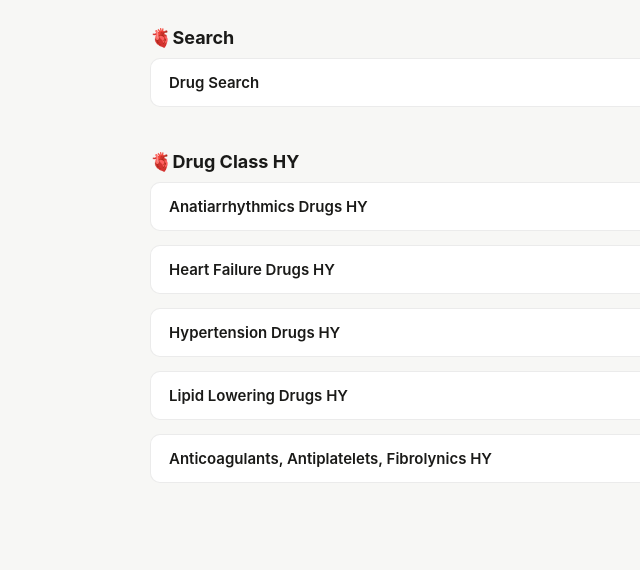
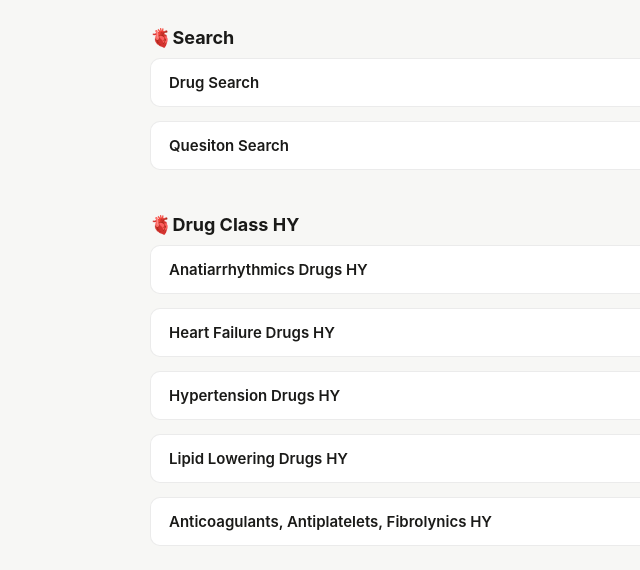
Before and after one commit to strettyit10/pharm-notes, a plain HTML site: page index.html in a window 1280 px wide. Shown: the part 232-802 px from the top of the page, without its empty margins (40-680 px from the left). Drawn offline with Linux system fonts and the light colour scheme.

Commit message:
Add link to Question Search in index.html

```diff
--- a/index.html
+++ b/index.html
@@ -78,6 +78,11 @@
     <a class="card" href="CV_Drug_Search.html">
       <div class="title">Drug Search</div>
     </a>
+
+    <a class="card" href="1cardio_database.html">
+      <div class="title">Quesiton Search</div>
+    </a>
+
 <div>
 
 <h2>🫀Drug Class HY</h2>
```
